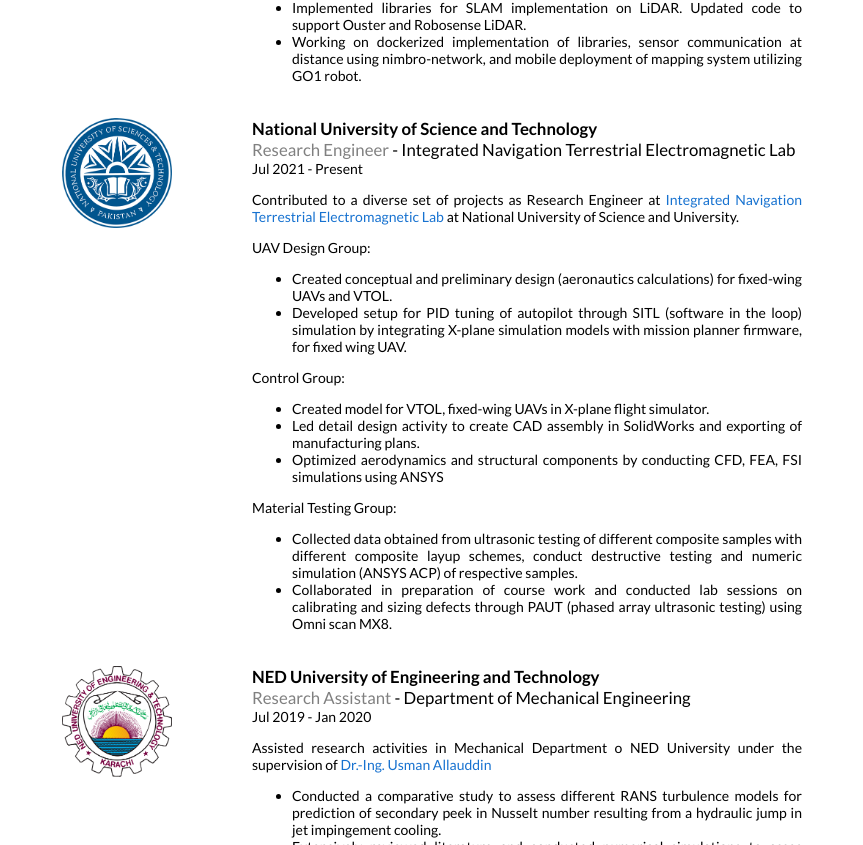
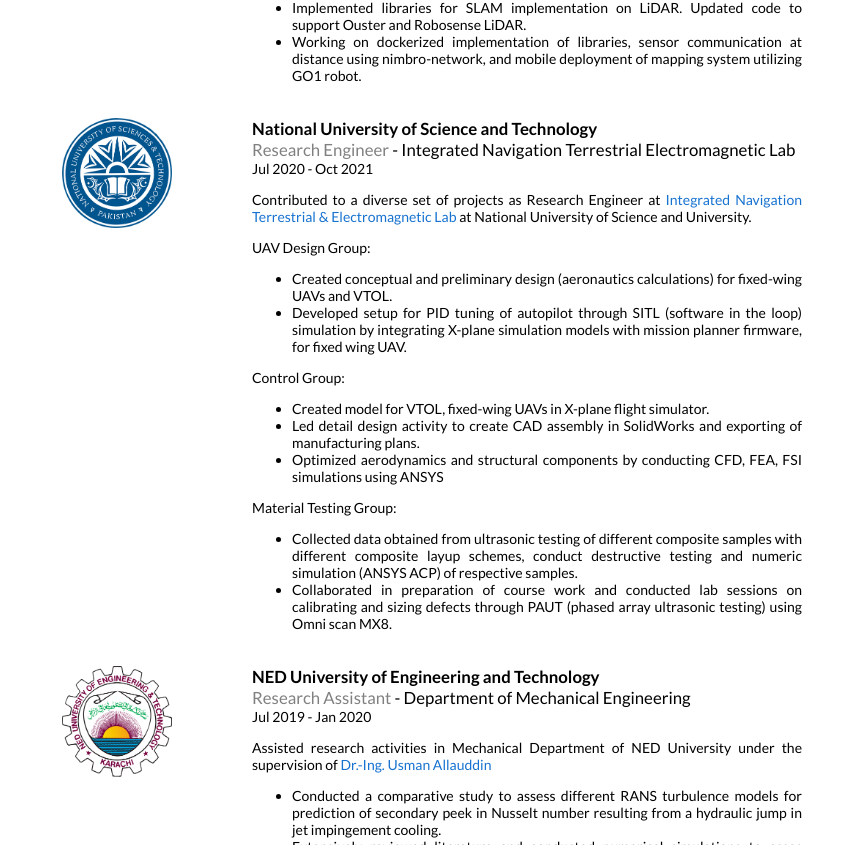
Before and after one commit to rafaymhddn/rafaymhddn.github.io, a Jekyll site: the page built from _posts/2019-06-02-venue.markdown, in a window 1280 px wide and 1400 px high, scrolled down 1306 px. Shown: the part 100-945 px from the top of the window, without its empty margins (208-1071 px from the left). Built offline with Jekyll 4.4.1, drawn with Linux system fonts in a browser that asks for light colours.

Commit message:
experience added

```diff
--- a/_layouts/default.html
+++ b/_layouts/default.html
@@ -198,10 +198,10 @@
           <br>
           <papertitle style="color:gray"><big>Research Engineer </big></papertitle><papertitle><big>- Integrated Navigation Terrestrial Electromagnetic Lab</big></papertitle>
           <br>
-          Jul 2021 - Present
+          Jul 2020 - Oct 2021
           <br>
           <p align="justify">
-            Contributed to a diverse set of projects as Research Engineer at <a href="https://nust.edu.pk/">Integrated Navigation Terrestrial Electromagnetic Lab</a> at
+            Contributed to a diverse set of projects as Research Engineer at <a href="https://nust.edu.pk/">Integrated Navigation Terrestrial & Electromagnetic Lab</a> at
             National University of Science and University.
           </p>
           <p>UAV Design Group:
@@ -241,7 +241,7 @@
           Jul 2019 - Jan 2020
           <br>
           <p align="justify">
-            Assisted research activities in Mechanical Department o NED University under the supervision of <a href="https://scholar.google.com/citations?user=jOthSmQAAAAJ&hl=en">Dr.-Ing. Usman Allauddin</a>
+            Assisted research activities in Mechanical Department of NED University under the supervision of <a href="https://scholar.google.com/citations?user=jOthSmQAAAAJ&hl=en">Dr.-Ing. Usman Allauddin</a>
               <ul>
                   <li align="justify">Conducted a comparative study to assess different RANS turbulence models for prediction of secondary peek in Nusselt number resulting from a
                     hydraulic jump in jet impingement cooling.</li>
```
